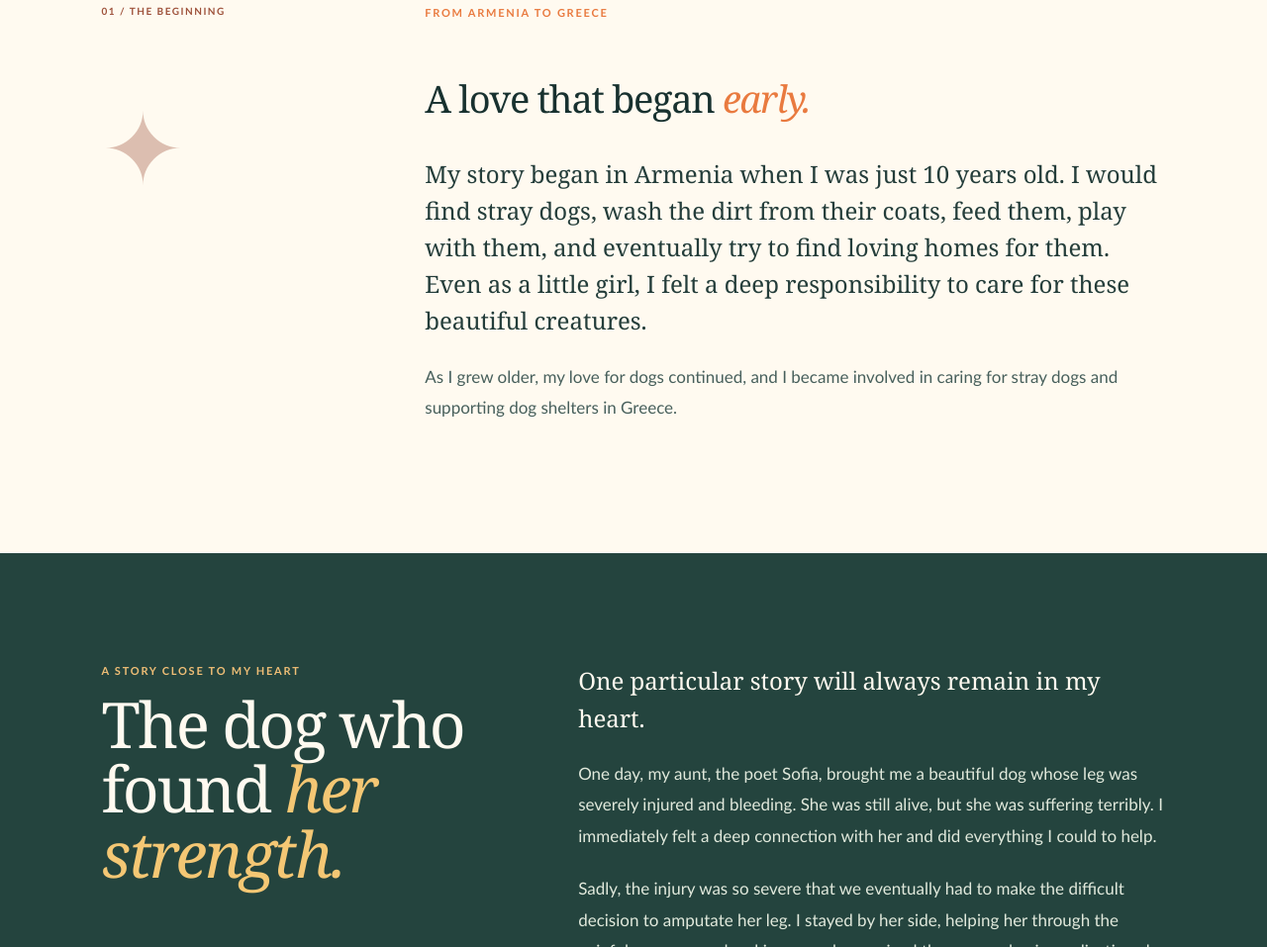
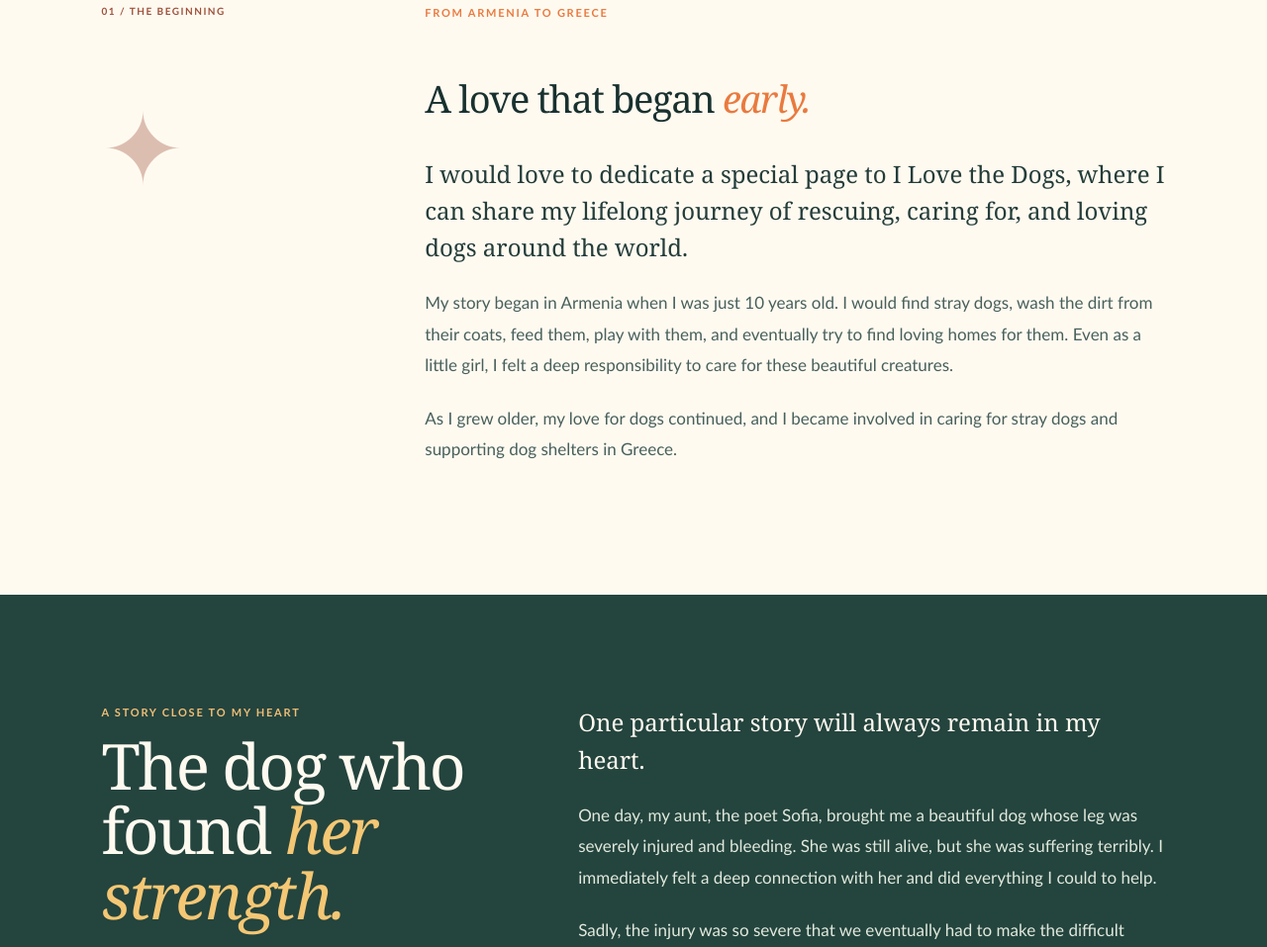
Before and after one commit to Go-Execution/christie-website-v7, a website: page i-love-the-dogs/index.html in a window 1280 px wide. Shown: the part 902-1859 px from the top of the page at 99% size. Drawn offline with Linux system fonts and the light colour scheme.

```diff
--- a/i-love-the-dogs/index.html
+++ b/i-love-the-dogs/index.html
@@ -31,7 +31,8 @@
       <div class="dogs-story__body prose">
         <p class="kicker">From Armenia to Greece</p>
         <h2 class="display-title">A love that began <em>early.</em></h2>
-        <p class="lead">My story began in Armenia when I was just 10 years old. I would find stray dogs, wash the dirt from their coats, feed them, play with them, and eventually try to find loving homes for them. Even as a little girl, I felt a deep responsibility to care for these beautiful creatures.</p>
+        <p class="lead">I would love to dedicate a special page to I Love the Dogs, where I can share my lifelong journey of rescuing, caring for, and loving dogs around the world.</p>
+        <p>My story began in Armenia when I was just 10 years old. I would find stray dogs, wash the dirt from their coats, feed them, play with them, and eventually try to find loving homes for them. Even as a little girl, I felt a deep responsibility to care for these beautiful creatures.</p>
         <p>As I grew older, my love for dogs continued, and I became involved in caring for stray dogs and supporting dog shelters in Greece.</p>
       </div>
     </section>
```
Also changed, not shown: songbird/index.html (+1 -1 lines).
